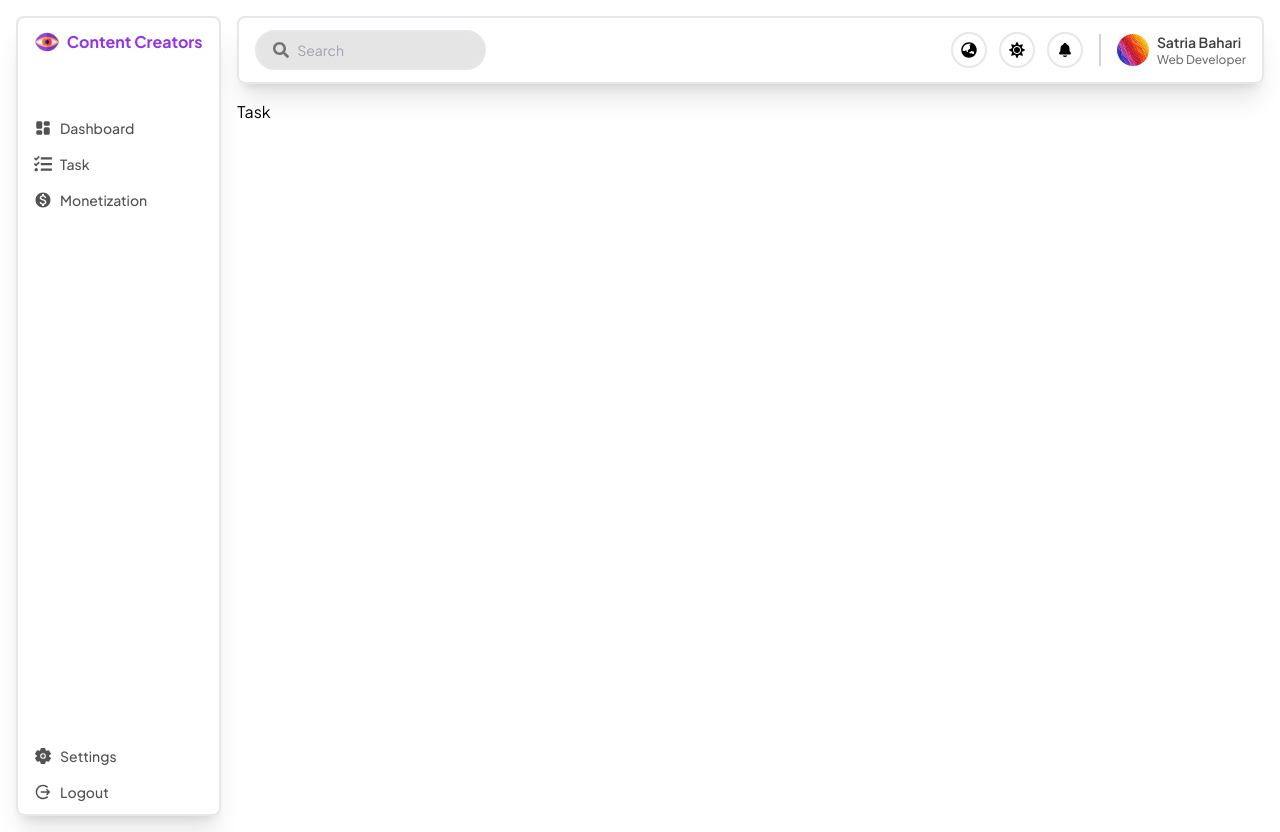
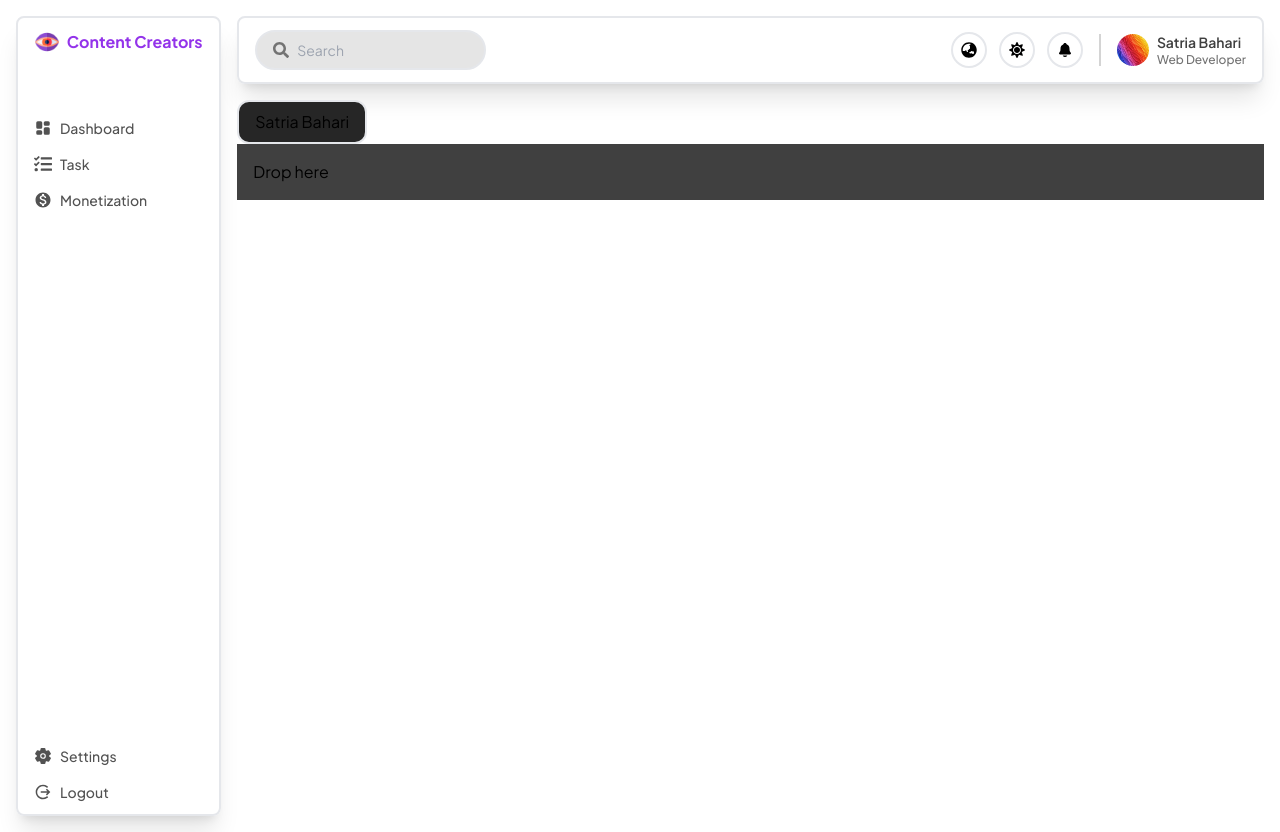
Before and after one commit to satriabahari/creator-pro, a Next.js app: page /dashboard/task in a window 1280 px wide. Built offline with nearby package versions, Linux system fonts and the light colour scheme.

Commit message:
chore: add dnd kit

```diff
--- a/package.json
+++ b/package.json
@@ -10,6 +10,7 @@
   },
   "dependencies": {
     "@dnd-kit/core": "^6.1.0",
+    "@dnd-kit/modifiers": "^7.0.0",
     "@radix-ui/react-icons": "^1.3.0",
     "aos": "^2.3.4",
     "axios": "^1.7.4",
--- /dev/null
+++ b/src/app/dashboard/task/Draggable.tsx
@@ -0,0 +1,29 @@
+import React from "react";
+import { useDraggable } from "@dnd-kit/core";
+
+interface DroppableProps {
+  children: React.ReactNode;
+}
+
+export default function Draggable({ children }: DroppableProps) {
+  const { attributes, listeners, setNodeRef, transform } = useDraggable({
+    id: "draggable",
+  });
+  const style = transform
+    ? {
+        transform: `translate3d(${transform.x}px, ${transform.y}px, 0)`,
+      }
+    : undefined;
+
+  return (
+    <div
+      ref={setNodeRef}
+      style={style}
+      {...listeners}
+      {...attributes}
+      className="w-fit rounded-xl border-2 bg-neutral-800 px-4 py-2 dark:border-neutral-700"
+    >
+      {children}
+    </div>
+  );
+}
--- /dev/null
+++ b/src/app/dashboard/task/Droppable.tsx
@@ -0,0 +1,22 @@
+import React from "react";
+import { useDroppable } from "@dnd-kit/core";
+
+interface DroppableProps {
+  children: React.ReactNode;
+  id: number;
+}
+
+export default function Droppable({ children, id }: DroppableProps) {
+  const { isOver, setNodeRef } = useDroppable({
+    id,
+  });
+  const style = {
+    color: isOver ? "green" : undefined,
+  };
+
+  return (
+    <div ref={setNodeRef} style={style} className="bg-neutral-700 p-4">
+      {children}
+    </div>
+  );
+}
--- a/src/app/dashboard/task/page.tsx
+++ b/src/app/dashboard/task/page.tsx
@@ -1,9 +1,25 @@
-import React from 'react'
+"use client";
 
-const Task = () => {
+import React, { useState } from "react";
+import { DndContext } from "@dnd-kit/core";
+import Draggable from "./Draggable";
+import Droppable from "./Droppable";
+
+export default function App() {
+  const [isDropped, setIsDropped] = useState(false);
+
+  const draggableMarkup = <Draggable>Satria Bahari</Draggable>;
+
+  const handleDragEnd = (event: any) => {
+    if (event.over && event.over.id === 1) {
+      setIsDropped(true);
+    }
+  };
+
   return (
-    <div>Task</div>
-  )
+    <DndContext onDragEnd={handleDragEnd}>
+      {!isDropped ? draggableMarkup : null}
+      <Droppable id={1}>{isDropped ? draggableMarkup : "Drop here"}</Droppable>
+    </DndContext>
+  );
 }
-
-export default Task
```
Also changed, not shown: 1 other file (tests, documents, lock files or other folders).
